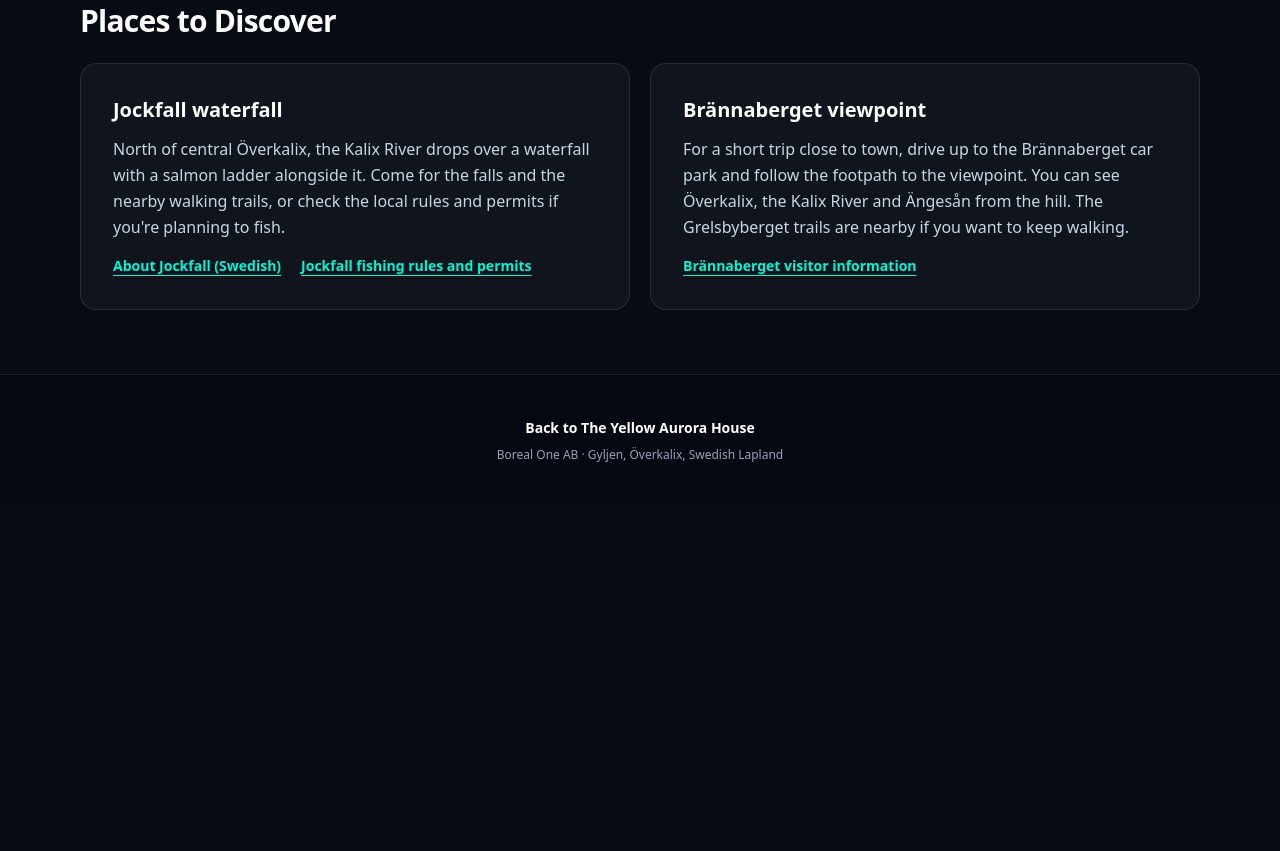
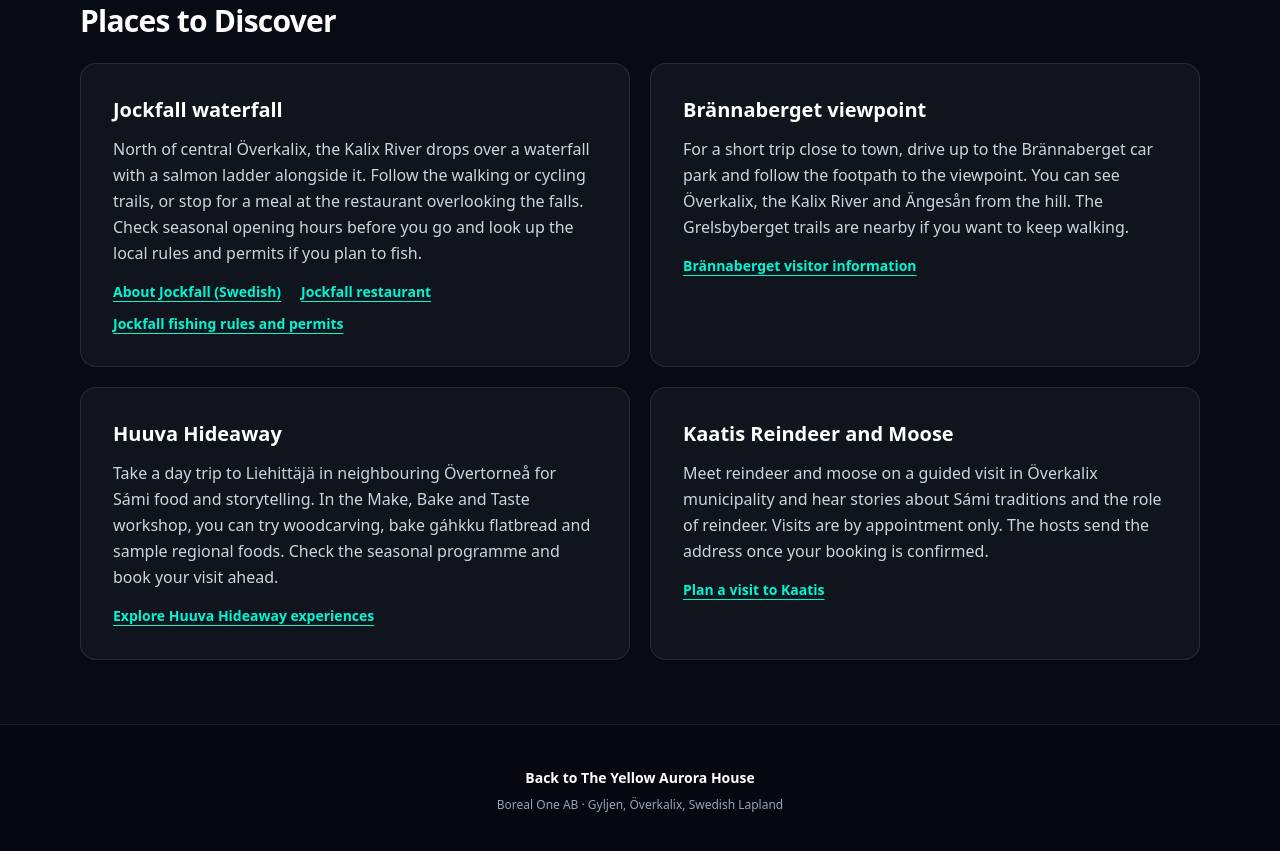
Before and after one commit to russo0/borealone, a plain HTML site: page things-to-do-in-overkalix/index.html in a window 1280 px wide. Shown: the part 1940-2791 px from the top of the page. Before the commit the page ends 2443 px from the top, so only its background shows below. Drawn offline with nearby package versions, Linux system fonts and the light colour scheme.

Commit message:
Add cultural day trips to the Överkalix guide

```diff
--- a/things-to-do-in-overkalix/index.html
+++ b/things-to-do-in-overkalix/index.html
@@ -109,9 +109,10 @@
       <div class="mt-6 grid md:grid-cols-2 gap-5">
         <article class="rounded-2xl border border-white/10 bg-white/[0.04] p-6 md:p-8">
           <h3 class="text-xl font-semibold text-white">Jockfall waterfall</h3>
-          <p class="mt-3 leading-relaxed text-slate-300">North of central Överkalix, the Kalix River drops over a waterfall with a salmon ladder alongside it. Come for the falls and the nearby walking trails, or check the local rules and permits if you're planning to fish.</p>
+          <p class="mt-3 leading-relaxed text-slate-300">North of central Överkalix, the Kalix River drops over a waterfall with a salmon ladder alongside it. Follow the walking or cycling trails, or stop for a meal at the restaurant overlooking the falls. Check seasonal opening hours before you go and look up the local rules and permits if you plan to fish.</p>
           <div class="mt-4 flex flex-wrap gap-x-5 gap-y-3 text-sm font-semibold text-aurora">
             <a href="https://www.overkalix.se/flytta-till-overkalix/ambassadorer/jockfall/" target="_blank" rel="noopener noreferrer" hreflang="sv" class="underline underline-offset-4 hover:text-white">About Jockfall (Swedish)</a>
+            <a href="https://www.jockfall.com/activities-and-places/restaurant" target="_blank" rel="noopener noreferrer" class="underline underline-offset-4 hover:text-white">Jockfall restaurant</a>
             <a href="https://www.jockfall.com/activities-and-places/jockfall-fvo" target="_blank" rel="noopener noreferrer" class="underline underline-offset-4 hover:text-white">Jockfall fishing rules and permits</a>
           </div>
         </article>
@@ -120,6 +121,18 @@
           <h3 class="text-xl font-semibold text-white">Brännaberget viewpoint</h3>
           <p class="mt-3 leading-relaxed text-slate-300">For a short trip close to town, drive up to the Brännaberget car park and follow the footpath to the viewpoint. You can see Överkalix, the Kalix River and Ängesån from the hill. The Grelsbyberget trails are nearby if you want to keep walking.</p>
           <a href="https://www.visitoverkalix.se/en/see-och-do/places-to-visit/braennaberget-mountain/" target="_blank" rel="noopener noreferrer" class="inline-block mt-4 text-sm font-semibold text-aurora underline underline-offset-4 hover:text-white">Brännaberget visitor information</a>
+        </article>
+
+        <article class="rounded-2xl border border-white/10 bg-white/[0.04] p-6 md:p-8">
+          <h3 class="text-xl font-semibold text-white">Huuva Hideaway</h3>
+          <p class="mt-3 leading-relaxed text-slate-300">Take a day trip to Liehittäjä in neighbouring Övertorneå for Sámi food and storytelling. In the Make, Bake and Taste workshop, you can try woodcarving, bake gáhkku flatbread and sample regional foods. Check the seasonal programme and book your visit ahead.</p>
+          <a href="https://www.huuvahideaway.com/" target="_blank" rel="noopener noreferrer" class="inline-block mt-4 text-sm font-semibold text-aurora underline underline-offset-4 hover:text-white">Explore Huuva Hideaway experiences</a>
+        </article>
+
+        <article class="rounded-2xl border border-white/10 bg-white/[0.04] p-6 md:p-8">
+          <h3 class="text-xl font-semibold text-white">Kaatis Reindeer and Moose</h3>
+          <p class="mt-3 leading-relaxed text-slate-300">Meet reindeer and moose on a guided visit in Överkalix municipality and hear stories about Sámi traditions and the role of reindeer. Visits are by appointment only. The hosts send the address once your booking is confirmed.</p>
+          <a href="https://www.kaati.se/english/" target="_blank" rel="noopener noreferrer" class="inline-block mt-4 text-sm font-semibold text-aurora underline underline-offset-4 hover:text-white">Plan a visit to Kaatis</a>
         </article>
       </div>
     </section>
```
